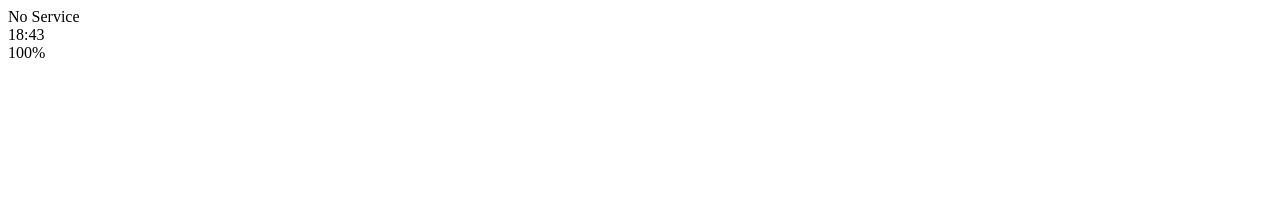
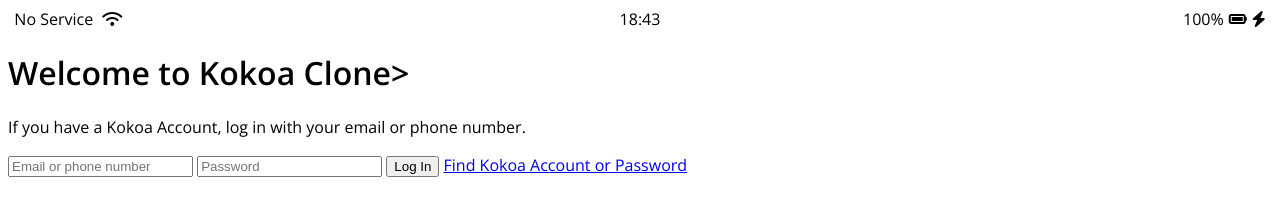
Before and after one commit to Hyunji99Choi/kokoa-clone-2021, a plain HTML site: page index.html in a window 1280 px wide. Drawn offline with nearby package versions, Linux system fonts and the light colour scheme.

Commit message:
Sign up Screen - status bar
Sign up Screen html and stuaus bar css update

```diff
--- /dev/null
+++ b/css/styles.css
@@ -0,0 +1,29 @@
+@import url("https://fonts.googleapis.com/css2?family=Open+Sans:wght@400;600&display=swap");
+
+body {
+  font-family: "Open Sans", sans-serif;
+}
+
+.status-bar {
+  display: flex;
+  justify-content: center;
+}
+.status-bar__column {
+  width: 33%;
+}
+.status-bar__column:first-child span {
+  margin-right: 5px;
+}
+.status-bar__column:nth-child(2) {
+  display: flex;
+  justify-content: center;
+}
+.status-bar__column:last-child {
+  display: flex;
+  justify-content: flex-end;
+  align-items: center;
+}
+
+.status-bar__column .fa-battery-full {
+  margin: 0px 5px;
+}
--- a/index.html
+++ b/index.html
@@ -5,12 +5,15 @@
     <meta http-equiv="X-UA-Compatible" content="IE=edge" />
     <meta name="viewport" content="width=device-width, initial-scale=1.0" />
     <title>Welcome to Kokoa Talk</title>
+    <link rel="stylesheet" href="css/styles.css">
   </head>
   <body>
-    <div id="status-bar">
+    <div class="status-bar">
       <div class="status-bar__column">
         <span>No Service</span>
         <!-- To Do: wifi Icon-->
+        <i class="fas fa-wifi"></i>
+        </svg>
       </div>
       <div class="status-bar__column">
         <span>18:43</span>
@@ -19,8 +22,32 @@
       <div class="status-bar__column">
         <span>100%</span>
         <!--Battery Icon-->
+        <i class="fas fa-battery-full"></i>
         <!--Lightning Icon-->
+        <i class="fas fa-bolt"></i>
       </div>
     </div>
+
+    <header class="welcome-header">
+      <h1 class="welcome-header__title">Welcome to Kokoa Clone></h1>
+      <p class="welcome-header+__text">
+        If you have a Kokoa Account, log in with your email or phone number.
+      </p>
+    </header>
+
+    <form id="login-form">
+      <input type="text" placeholder="Email or phone number"/>
+      <input type="password" placeholder="Password" />
+      <input type="submit" value="Log In" />
+      <a href="#">Find Kokoa Account or Password</a>
+    </form>
+
+
+
+    <script
+      script
+      src="https://kit.fontawesome.com/6478f529f2.js"
+      crossorigin="anonymous"
+    ></script>
   </body>
 </html>
```
